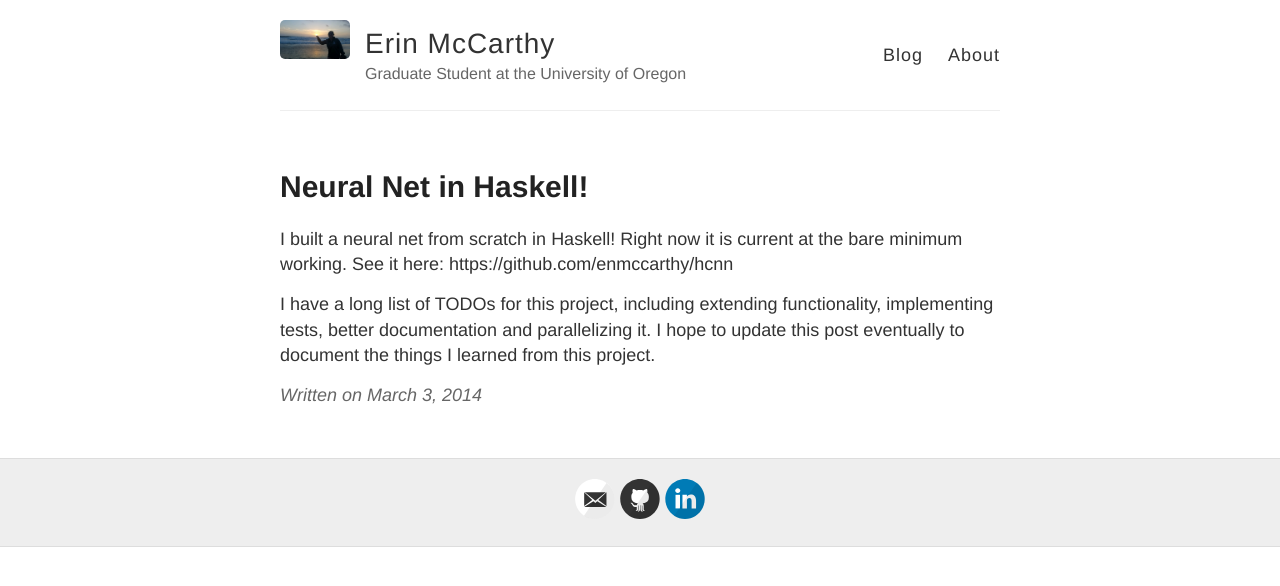
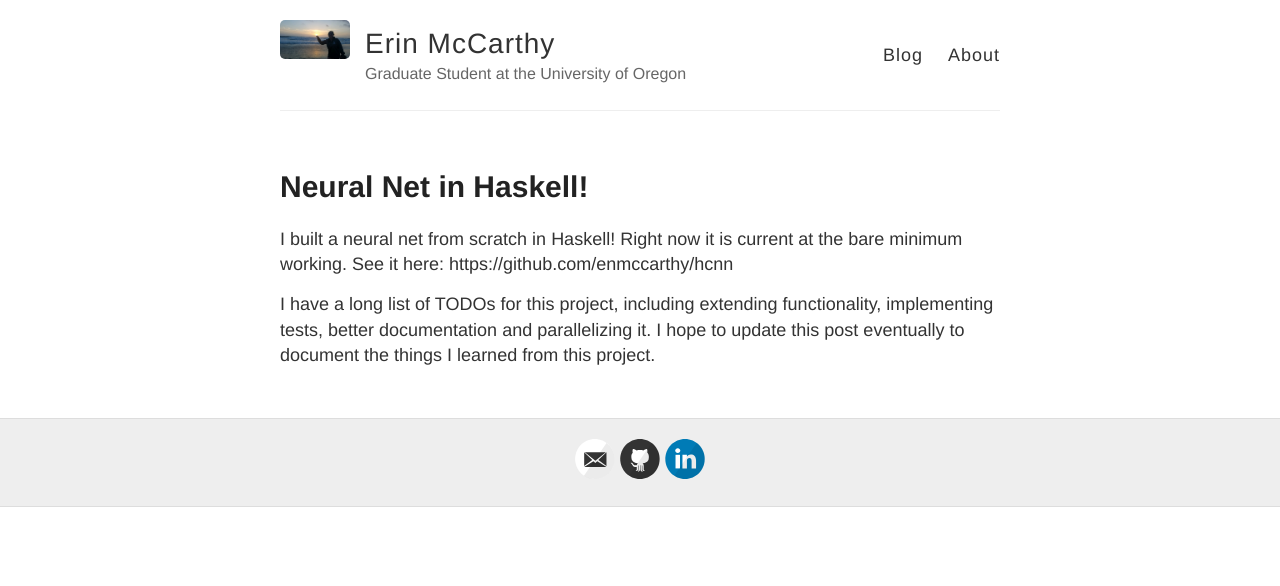
Before and after one commit to enmccarthy/enmccarthy.github.io, a Jekyll site: the page built from _posts/2014-3-3-Hello-World.md, in a window 1280 px wide. Shown: the top 586 px of the page. Built offline with Jekyll 4.4.1, drawn with Linux system fonts in a browser that asks for light colours.

Commit message:
fixing date

```diff
--- a/_layouts/post.html
+++ b/_layouts/post.html
@@ -9,9 +9,6 @@ layout: default
     {{ content }}
   </div>
 
-  <div class="date">
-    Written on {{ page.date | date: "%B %e, %Y" }}
-  </div>
 
   {% include disqus.html %}
 </article>
```
